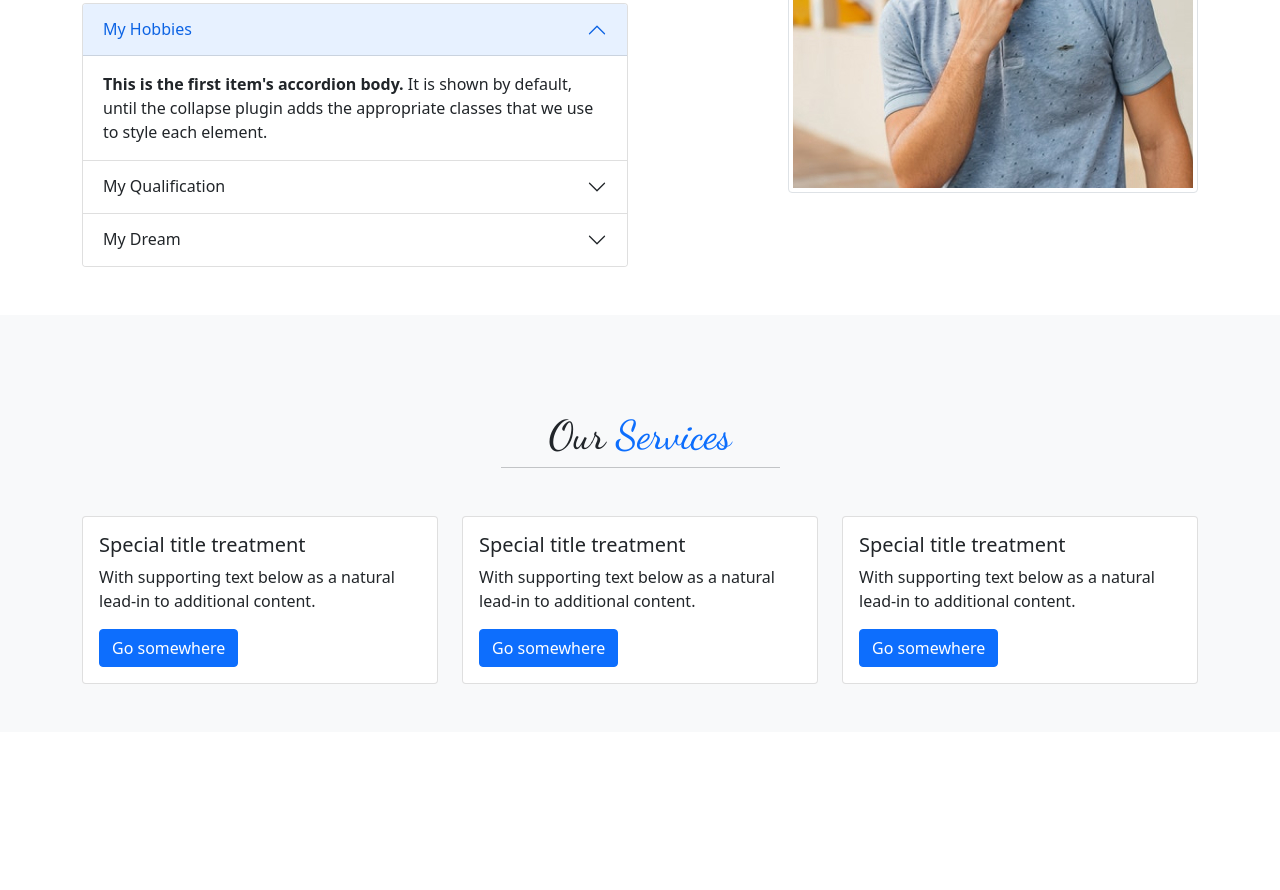
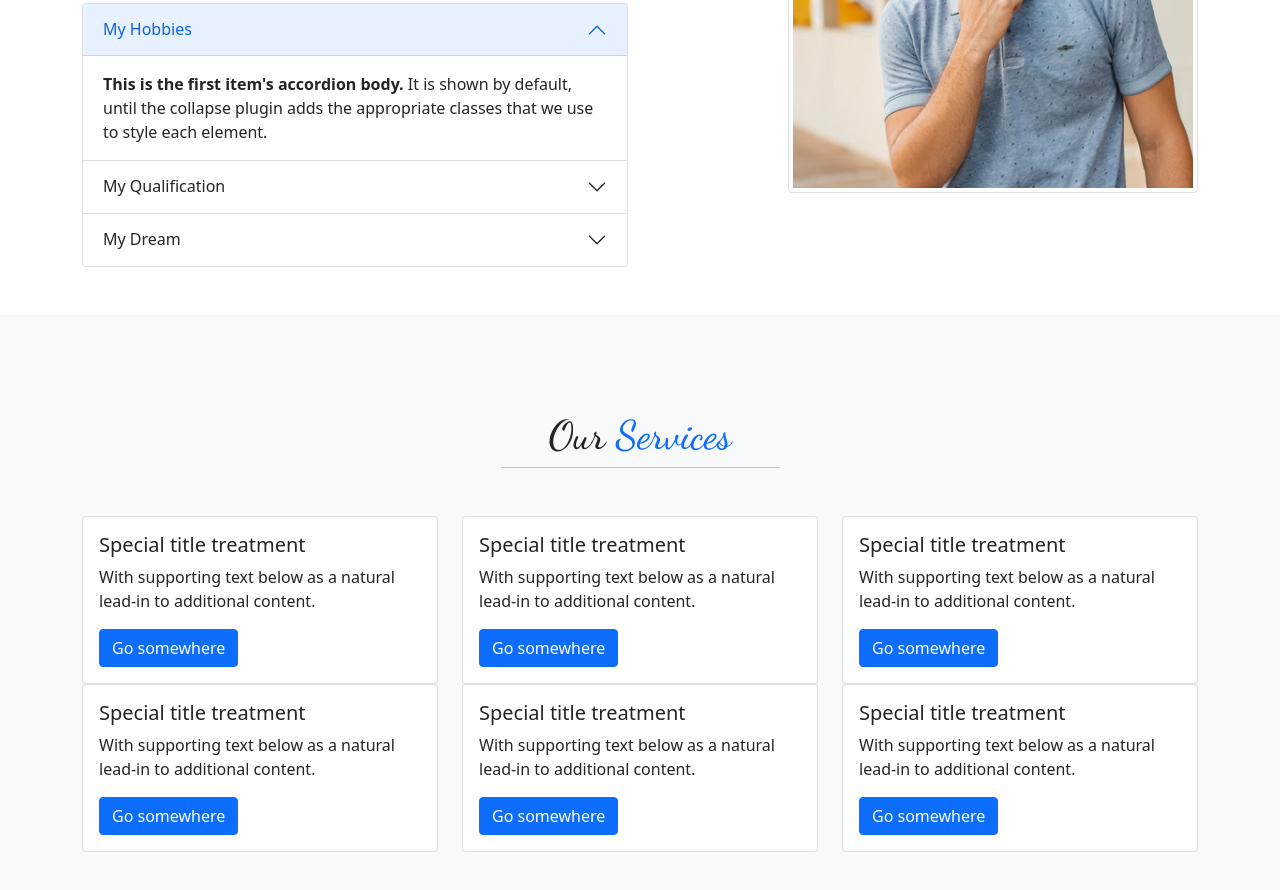
Before and after one commit to SafiRehman24/assignment-2, a plain HTML site: page index.html in a window 1280 px wide. Shown: the part 1159-2049 px from the top of the page. Before the commit the page ends 1891 px from the top, so only its background shows below. Drawn offline with nearby package versions, Linux system fonts and the light colour scheme.

Commit message:
services

```diff
--- a/index.html
+++ b/index.html
@@ -196,19 +196,47 @@
           <a href="#" class="btn btn-primary">Go somewhere</a>
         </div>
       </div>
+     </div>
+
+     </div>
+     <div class="row">
+      <div class="col-lg-4  col-md-4  col-sm-12 col-12">
+       <div class="card">
+         <div class="card-body">
+           <h5 class="card-title">Special title treatment</h5>
+           <p class="card-text">With supporting text below as a natural lead-in to additional content.</p>
+           <a href="#" class="btn btn-primary">Go somewhere</a>
+         </div>
+       </div>
 
 
 
-    </div>
+      </div>
+      <div class="col-lg-4  col-md-4  col-sm-12 col-12">
+       <div class="card">
+         <div class="card-body">
+           <h5 class="card-title">Special title treatment</h5>
+           <p class="card-text">With supporting text below as a natural lead-in to additional content.</p>
+           <a href="#" class="btn btn-primary">Go somewhere</a>
+         </div>
+       </div>
 
-     </div>
-     </div>
 
 
       </div>
 
+      <div class="col-lg-4  col-md-4  col-sm-12 col-12">
+       <div class="card">
+         <div class="card-body">
+           <h5 class="card-title">Special title treatment</h5>
+           <p class="card-text">With supporting text below as a natural lead-in to additional content.</p>
+           <a href="#" class="btn btn-primary">Go somewhere</a>
+         </div>
+       </div>
+      </div>
 
-
+      </div>
+    </div>
 
     </section>
 
```
